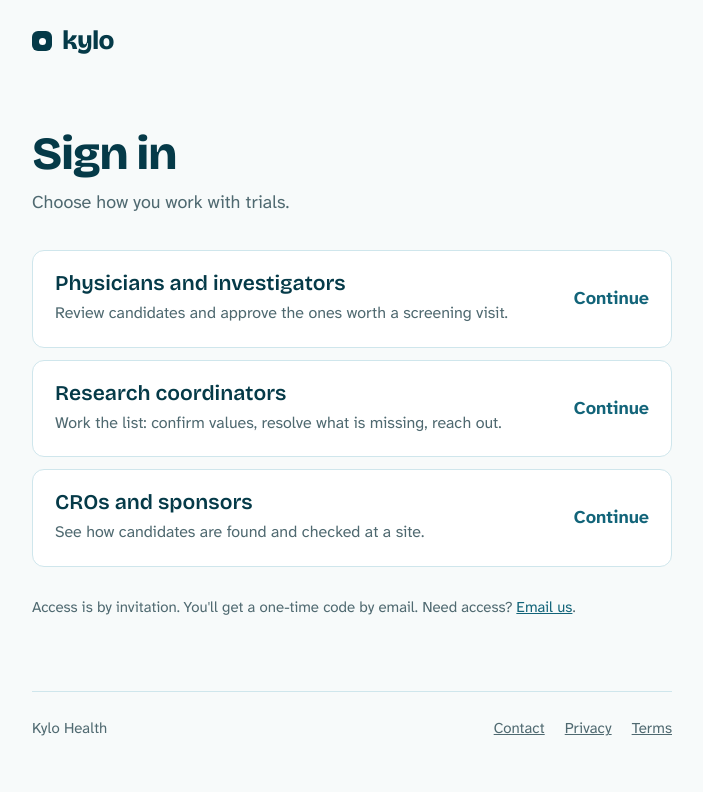
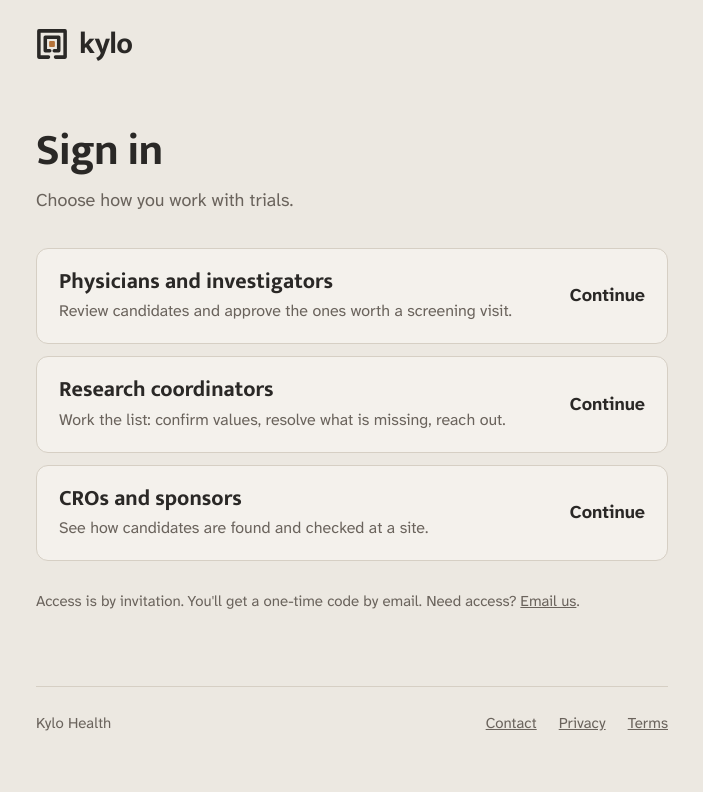
Before and after one commit to idonea-health/idonea-health.github.io, a plain HTML site: page signin.html in a window 1280 px wide. Shown: the whole page, without its empty margins (288-991 px from the left). Drawn offline with Linux system fonts and the light colour scheme.

Commit message:
Kylo brand on the site: C2 cover-and-page layout, Sanctum logo with The way in animation, Mukta + Atkinson, basalt/ochre palette
Home page drops the date; sign-in, privacy and terms share kylo.css; new favicon and app icon.
Privacy and terms text, jwks.json and logo.png (used by the ModMed app registration) unchanged.

Co-Authored-By: Claude Opus 5.5 <noreply@anthropic.com>
Claude-Session: https://claude.ai/code/session_01XaJ48AZN82Z31q6txdMYeD

```diff
--- /dev/null
+++ b/kylo.css
@@ -0,0 +1,48 @@
+/* Kylo brand: shared site styles. Values come from the Kylo brand guide (tokens.json). */
+@font-face{font-family:"Mukta";font-weight:600;font-display:swap;src:url(/fonts/mukta-latin-600-normal.woff2) format("woff2")}
+@font-face{font-family:"Mukta";font-weight:700;font-display:swap;src:url(/fonts/mukta-latin-700-normal.woff2) format("woff2")}
+@font-face{font-family:"Atkinson Hyperlegible Next";font-weight:400;font-display:swap;src:url(/fonts/atkinson-hyperlegible-next-latin-400-normal.woff2) format("woff2")}
+@font-face{font-family:"Atkinson Hyperlegible Next";font-weight:700;font-display:swap;src:url(/fonts/atkinson-hyperlegible-next-latin-700-normal.woff2) format("woff2")}
+
+:root{
+  --surface:#ECE8E1; --surface-raised:#F4F1EC; --surface-inverse:#2A2826;
+  --ink:#2A2826; --ink-muted:#6A635C; --ink-inverse:#ECE8E1; --ink-inverse-muted:#CFC6B8;
+  --rule:#D6CFC4; --accent:#B5733A; --accent-text:#8E5626; --accent-soft:rgba(181,115,58,.28); --focus:#8E5626;
+  --font-display:"Mukta","Segoe UI",system-ui,sans-serif;
+  --font-body:"Atkinson Hyperlegible Next",-apple-system,"Segoe UI",sans-serif;
+  --measure:680px; --radius-md:8px; --radius-lg:12px;
+}
+*{box-sizing:border-box}
+html{-webkit-text-size-adjust:100%}
+body{margin:0;background:var(--surface);color:var(--ink);font:400 18px/1.65 var(--font-body)}
+a{color:inherit}
+a:focus-visible,button:focus-visible{outline:3px solid var(--focus);outline-offset:3px;border-radius:4px}
+
+.logo{display:inline-flex;align-items:center;gap:11px;text-decoration:none;color:inherit}
+.logo svg{flex-shrink:0}
+.wm{font:700 30px/1 var(--font-display);letter-spacing:-.025em}
+.btn{display:inline-flex;align-items:center;min-height:44px;padding:0 20px;border-radius:var(--radius-md);font:700 16px/1.3 var(--font-body);text-decoration:none;border:1.5px solid currentColor;color:inherit;background:transparent}
+.btn:hover{background:var(--ink);color:var(--surface);border-color:var(--ink)}
+.inverse .btn:hover{background:var(--ink-inverse);color:var(--ink);border-color:var(--ink-inverse)}
+.inverse a:focus-visible{outline-color:var(--accent)}
+.h1{font-family:var(--font-display);font-weight:700;letter-spacing:-.02em;text-wrap:balance;margin:0}
+.hl{background:linear-gradient(var(--accent-soft),var(--accent-soft)) 0 88%/100% 40% no-repeat;-webkit-box-decoration-break:clone;box-decoration-break:clone}
+.foot{display:flex;flex-wrap:wrap;gap:8px 22px;justify-content:space-between;font-size:15px;color:var(--ink-muted)}
+.foot nav{display:flex;gap:22px;flex-wrap:wrap}
+
+/* simple pages: sign-in, privacy, terms */
+.wrap{max-width:var(--measure);margin:0 auto;padding-left:max(24px,env(safe-area-inset-left,0px));padding-right:max(24px,env(safe-area-inset-right,0px))}
+.top{display:flex;align-items:center;justify-content:space-between;padding-block:28px}
+.doc{padding-block:40px 0}
+.doc .h1{font-size:44px;line-height:1.05;margin-bottom:12px}
+.doc h2{font:700 22px/1.2 var(--font-display);margin:36px 0 8px}
+.doc p{margin:0 0 16px}
+.muted{color:var(--ink-muted)}
+.foot-wrap{margin-top:72px;padding-block:24px 48px;border-top:1px solid var(--rule)}
+@media (max-width:640px){
+  body{font-size:17px}
+  .wm{font-size:26px}
+  .top{padding-block:20px}
+  .doc .h1{font-size:36px}
+}
+@media (prefers-reduced-motion: reduce){*{animation:none !important;transition:none !important}}
--- a/signin.html
+++ b/signin.html
@@ -2,59 +2,37 @@
 <html lang="en">
 <head>
 <meta charset="utf-8">
-<meta name="viewport" content="width=device-width, initial-scale=1">
+<meta name="viewport" content="width=device-width, initial-scale=1, viewport-fit=cover">
 <meta name="robots" content="noindex, nofollow">
-<link rel="icon" href="/logo.png">
+<meta name="theme-color" content="#ECE8E1">
+<link rel="icon" href="/favicon.svg" type="image/svg+xml">
+<link rel="icon" href="/favicon-32.png" sizes="32x32" type="image/png">
+<link rel="apple-touch-icon" href="/apple-touch-icon.png">
+<link rel="stylesheet" href="/kylo.css">
+<title>Sign in · Kylo</title>
 <style>
-@font-face{font-family:"Bricolage Grotesque";font-weight:800;font-display:swap;src:url(/fonts/bricolage-grotesque-latin-800-normal.woff2) format("woff2")}
-@font-face{font-family:"Bricolage Grotesque";font-weight:600;font-display:swap;src:url(/fonts/bricolage-grotesque-latin-600-normal.woff2) format("woff2")}
-@font-face{font-family:"Atkinson Hyperlegible Next";font-weight:400;font-display:swap;src:url(/fonts/atkinson-hyperlegible-next-latin-400-normal.woff2) format("woff2")}
-@font-face{font-family:"Atkinson Hyperlegible Next";font-weight:700;font-display:swap;src:url(/fonts/atkinson-hyperlegible-next-latin-700-normal.woff2) format("woff2")}
-:root{--deep:#053a48;--petrol:#126479;--paper:#f7fafa;--text:#16323a;--muted:#4f6970;--line:#cfe6ec;
-  --display:"Bricolage Grotesque","Arial Narrow",sans-serif;--body:"Atkinson Hyperlegible Next",-apple-system,"Segoe UI",sans-serif}
-*{box-sizing:border-box}
-html{-webkit-text-size-adjust:100%}
-body{margin:0;background:var(--paper);color:var(--text);font:400 18px/1.65 var(--body)}
-a{color:var(--petrol)}
-a:focus-visible,button:focus-visible{outline:3px solid #8f5d00;outline-offset:3px;border-radius:4px}
-.wrap{max-width:680px;margin:0 auto;padding:0 20px}
-header{display:flex;align-items:center;justify-content:space-between;padding:28px 0}
-.mark{font:800 26px/1 var(--display);letter-spacing:-.03em;color:var(--deep);text-decoration:none;display:flex;align-items:center;gap:10px}
-.mark i{width:20px;height:20px;border-radius:6px;background:var(--deep);display:grid;place-items:center}
-.mark i::after{content:"";width:7px;height:7px;border-radius:50%;background:#fff}
-.btn{display:inline-flex;align-items:center;min-height:42px;padding:0 18px;border-radius:8px;font-weight:700;font-size:16px;text-decoration:none;border:1.5px solid var(--deep);color:var(--deep);background:transparent}
-.btn:hover{background:var(--deep);color:#fff}
-.btn.solid{background:var(--deep);color:#fff}
-footer{border-top:1px solid var(--line);margin-top:72px;padding:24px 0 48px;font-size:15px;color:var(--muted);display:flex;flex-wrap:wrap;gap:8px 20px;justify-content:space-between}
-footer nav{display:flex;gap:20px;flex-wrap:wrap}
-footer a{color:var(--muted)}
-main{padding:48px 0 0}
-h1{font:800 clamp(34px,5vw,46px)/1.05 var(--display);letter-spacing:-.03em;color:var(--deep);margin:0 0 10px}
-.sub{color:var(--muted);margin:0 0 32px}
 .roles{display:flex;flex-direction:column;gap:12px;list-style:none;padding:0;margin:0}
-.roles a{display:flex;justify-content:space-between;align-items:center;gap:16px;padding:20px 22px;border:1.5px solid var(--line);border-radius:12px;background:#fff;text-decoration:none;color:var(--text)}
-.roles a:hover{border-color:var(--deep)}
-.roles b{display:block;font:600 21px/1.2 var(--display);color:var(--deep)}
-.roles span span{display:block;color:var(--muted);font-size:16px;margin-top:4px}
-.roles em{font-style:normal;color:var(--petrol);font-weight:700;white-space:nowrap}
-.note{color:var(--muted);font-size:15px;margin-top:28px}
+.roles a{display:flex;justify-content:space-between;align-items:center;gap:16px;padding:20px 22px;border:1.5px solid var(--rule);border-radius:var(--radius-lg);background:var(--surface-raised);text-decoration:none}
+.roles a:hover{border-color:var(--ink)}
+.roles b{display:block;font:700 22px/1.2 var(--font-display)}
+.roles .d{display:block;color:var(--ink-muted);font-size:16px;line-height:1.5;margin-top:4px}
+.roles em{font-style:normal;font-weight:700;white-space:nowrap}
 </style>
-<title>Sign in · Kylo</title>
 </head>
 <body>
 <div class="wrap">
-<header><a class="mark" href="/"><i aria-hidden="true"></i>kylo</a></header>
-<main>
-<h1>Sign in</h1>
-<p class="sub">Choose how you work with trials.</p>
+<header class="top"><a class="logo" href="/" aria-label="Kylo Health home"><svg width="32" height="32" viewBox="0 0 100 100" aria-hidden="true" style="overflow:visible"><path d="M39 91 H9 V9 H91 V91 H61" fill="none" stroke="#2A2826" stroke-width="11" stroke-linejoin="round" stroke-linecap="round"/><path d="M43 71 H29 V29 H71 V71 H57" fill="none" stroke="#2A2826" stroke-width="11" stroke-linejoin="round" stroke-linecap="round"/><rect x="41" y="41" width="18" height="18" rx="3" fill="#B5733A"/></svg><span class="wm">kylo</span></a></header>
+<main class="doc">
+<h1 class="h1">Sign in</h1>
+<p class="muted" style="margin-bottom:32px">Choose how you work with trials.</p>
 <ul class="roles">
-<li><a href="https://app.kylohealth.ai/?role=physician"><span><b>Physicians and investigators</b><span>Review candidates and approve the ones worth a screening visit.</span></span><em>Continue</em></a></li>
-<li><a href="https://app.kylohealth.ai/?role=coordinator"><span><b>Research coordinators</b><span>Work the list: confirm values, resolve what is missing, reach out.</span></span><em>Continue</em></a></li>
-<li><a href="https://app.kylohealth.ai/?role=cro"><span><b>CROs and sponsors</b><span>See how candidates are found and checked at a site.</span></span><em>Continue</em></a></li>
+<li><a href="https://app.kylohealth.ai/?role=physician"><span><b>Physicians and investigators</b><span class="d">Review candidates and approve the ones worth a screening visit.</span></span><em>Continue</em></a></li>
+<li><a href="https://app.kylohealth.ai/?role=coordinator"><span><b>Research coordinators</b><span class="d">Work the list: confirm values, resolve what is missing, reach out.</span></span><em>Continue</em></a></li>
+<li><a href="https://app.kylohealth.ai/?role=cro"><span><b>CROs and sponsors</b><span class="d">See how candidates are found and checked at a site.</span></span><em>Continue</em></a></li>
 </ul>
-<p class="note">Access is by invitation. You'll get a one-time code by email. Need access? <a href="mailto:nilesh@kylohealth.ai">Email us</a>.</p>
+<p class="muted" style="font-size:15px;margin-top:28px">Access is by invitation. You'll get a one-time code by email. Need access? <a href="mailto:nilesh@kylohealth.ai">Email us</a>.</p>
 </main>
-<footer><span>Kylo Health</span><nav><a href="mailto:nilesh@kylohealth.ai">Contact</a><a href="/privacy.html">Privacy</a><a href="/terms.html">Terms</a></nav></footer>
+<div class="foot-wrap"><footer class="foot"><span>Kylo Health</span><nav><a href="mailto:nilesh@kylohealth.ai">Contact</a><a href="/privacy.html">Privacy</a><a href="/terms.html">Terms</a></nav></footer></div>
 </div>
 </body>
 </html>
```
Also changed, not shown: index.html (+61 -38 lines), privacy.html (+20 -4 lines), terms.html (+20 -4 lines), apple-touch-icon.png (added), favicon-32.png (added), favicon.svg (added), fonts/bricolage-grotesque-latin-600-normal.woff2 (deleted), fonts/bricolage-grotesque-latin-800-normal.woff2 (deleted), fonts/mukta-latin-600-normal.woff2 (added), fonts/mukta-latin-700-normal.woff2 (added), 1 other file.
